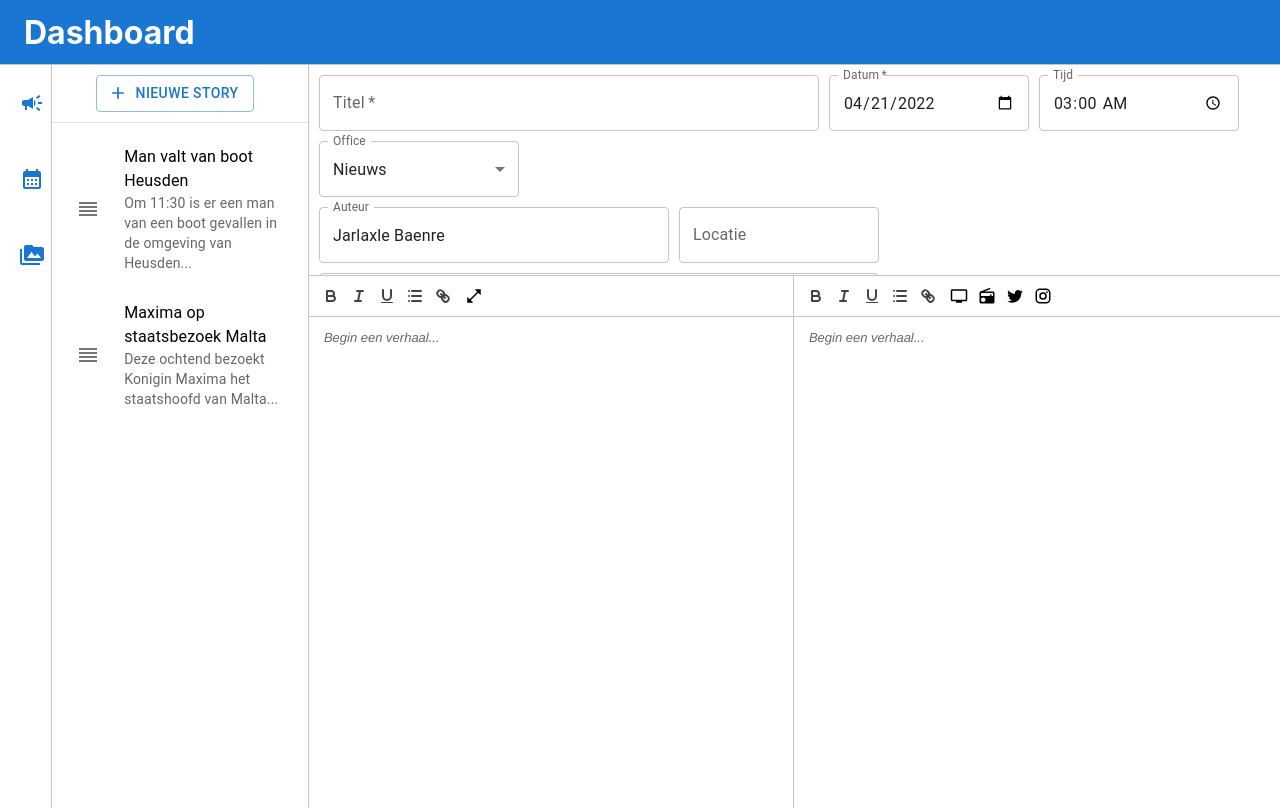
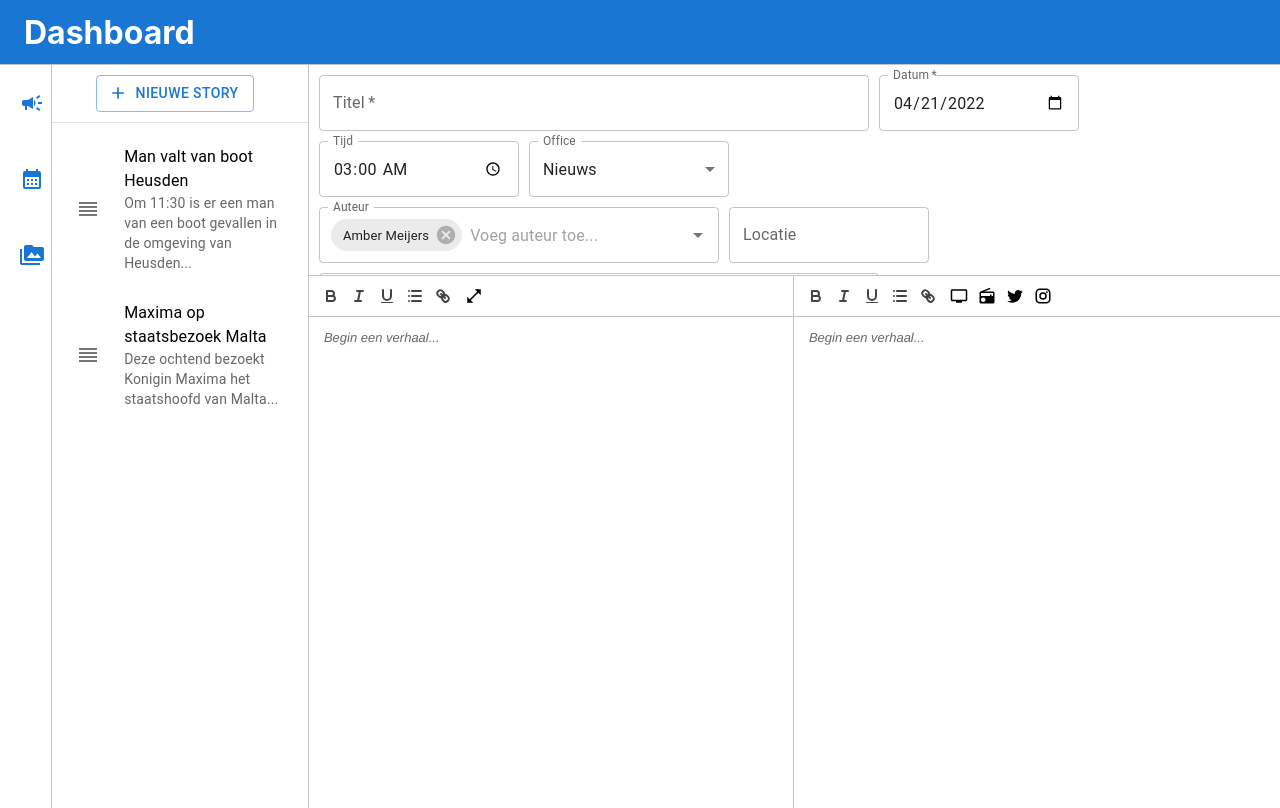
Before and after one commit to ijvanveltom/OmroepFlevoland, a React (Create React App) app in the folder omroepflevoland/: page / in a window 1280 px wide. Built offline with nearby package versions, Linux system fonts and the light colour scheme.

Commit message:
Add tag author input

```diff
--- a/omroepflevoland/src/App.js
+++ b/omroepflevoland/src/App.js
@@ -17,6 +17,9 @@ import ListItemButton from '@mui/material/ListItemButton';
 import ListItemIcon from '@mui/material/ListItemIcon';
 import ListItemText from '@mui/material/ListItemText';
 import SideBarDrawer from './components/SideBarDrawer.js';
+import Chip from '@mui/material/Chip';
+import Autocomplete from '@mui/material/Autocomplete';
+import Stack from '@mui/material/Stack';
 
 //import icons
 import Reorder from '@mui/icons-material/Reorder';
@@ -60,6 +63,13 @@ function App() {
   const [valueLeft, setValueLeft] = useState('');
   const [valueRight, setValueRight] = useState('');
 
+  const gebruikers = [
+    { naam: 'Julie Olree' },
+    { naam: 'Amber Meijers' },
+    { naam: 'Carmen Engelen' },
+    { naam: 'Janneke van Veltom' },
+  ];
+
   //Main page
   return (
     <div className="App">
@@ -94,7 +104,7 @@ function App() {
         </Box>
         <Box sx={{width:'76%', height: '100%', overflow: 'hidden', borderTop: '1px solid #c4c4c4',}}>
           <Box sx={{width:'100%', height: '200px', overflow: 'auto', textAlign: 'left', paddingLeft: '10px', paddingTop: '10px', borderLeft: '1px solid #c4c4c4',}}>
-            <TextField InputLabelProps={{required: true}} id="outlined-basic" label="Titel" variant="outlined" sx={{width:'500px', marginRight: '10px', marginBottom: '10px',}}/>
+            <TextField InputLabelProps={{required: true}} id="outlined-basic" label="Titel" variant="outlined" sx={{width:'550px', marginRight: '10px', marginBottom: '10px',}}/>
             <TextField type="date" InputLabelProps={{shrink: true, required: true}} defaultValue={materialDateInput } id="outlined-basic" label="Datum" variant="outlined" sx={{width:'200px', marginRight: '10px', marginBottom: '10px',}}/>
             <TextField type="time" InputLabelProps={{shrink: true}} defaultValue="03:00" id="outlined-basic" label="Tijd" variant="outlined" sx={{width:'200px', marginRight: '10px', marginBottom: '10px',}}/>
             <FormControl>
@@ -115,7 +125,25 @@ function App() {
               </Select>
               </FormControl>
               <br></br>
-              <TextField id="outlined-basic" defaultValue={userName} label="Auteur" variant="outlined" sx={{width:'350px', marginRight: '10px', marginBottom: '10px',}}/>
+              <Autocomplete
+                multiple
+                limitTags={2}
+                id="tags-outlined"
+                sx={{width:'400px', marginRight: '10px', marginBottom: '10px', display: 'inline-flex',}}
+                options={gebruikers}
+                getOptionLabel={(option) => option.naam}
+                defaultValue={[gebruikers[1]]}
+                filterSelectedOptions
+                disableCloseOnSelect={true}
+                ListboxProps={{ style: { maxHeight: "15rem" }, position: "bottom-start" }}
+                renderInput={(params) => (
+                  <TextField
+                    {...params}
+                    label="Auteur"
+                    placeholder="Voeg auteur toe..."
+                  />
+                )}
+              />
               <TextField id="outlined-basic" label="Locatie" variant="outlined" sx={{width:'200px', marginRight: '10px', marginBottom: '10px',}}/>
               <TextField id="outlined-basic" label="Contact" variant="outlined" sx={{width:'560px', marginRight: '10px', marginBottom: '10px',}}/>
               <br></br>
@@ -136,7 +164,7 @@ function App() {
                 <MenuItem value={50}>Niet</MenuItem>
               </Select>
             </FormControl>
-            <TextField id="outlined-basic" label="Notitie" variant="outlined" sx={{width:'970px', marginRight: '10px', marginBottom: '10px',}}/>
+            <TextField id="outlined-basic" label="Notitie" variant="outlined" sx={{width:'1020px', marginRight: '10px', marginBottom: '10px',}}/>
           </Box>
           <Box sx={{display: 'flex', flexDirection: 'row', width:'100%', height: 'calc(100% - 200px)', overflow: 'hidden',}}>
             <Box sx={{display: 'flex', width:'50%', height: '100%', overflow: 'auto',}}>
```
